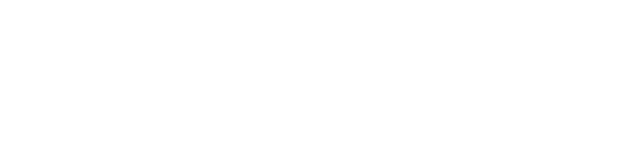
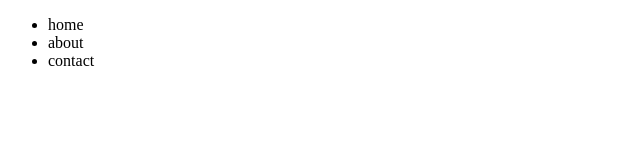
Before and after one commit to hamza6143/demo, a plain HTML site: page index.html in a window 1280 px wide. Shown: the whole page, without its empty margins (0-640 px from the left). Drawn offline with Linux system fonts and the light colour scheme.

Commit message:
files again modified

```diff
--- a/index.html
+++ b/index.html
@@ -7,6 +7,12 @@
     <title>Document</title>
 </head>
 <body>
-
+    <div>
+        <ul>
+            <li>home</li>
+            <li>about</li>
+            <li>contact</li>
+        </ul>
+    </div>
 </body>
 </html>
--- a/style.css
+++ b/style.css
@@ -1,3 +1,4 @@
 *{
     margin: 0px;
+    padding: 0px;
 }
```
